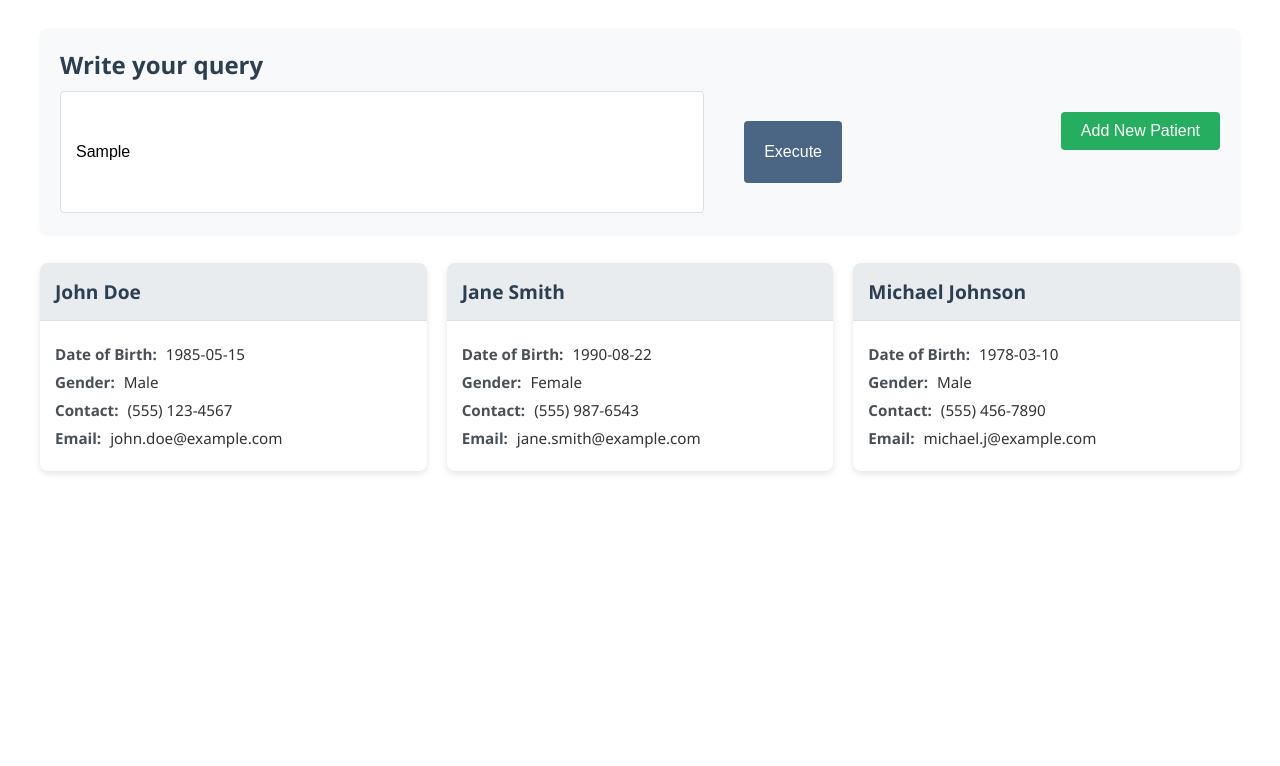
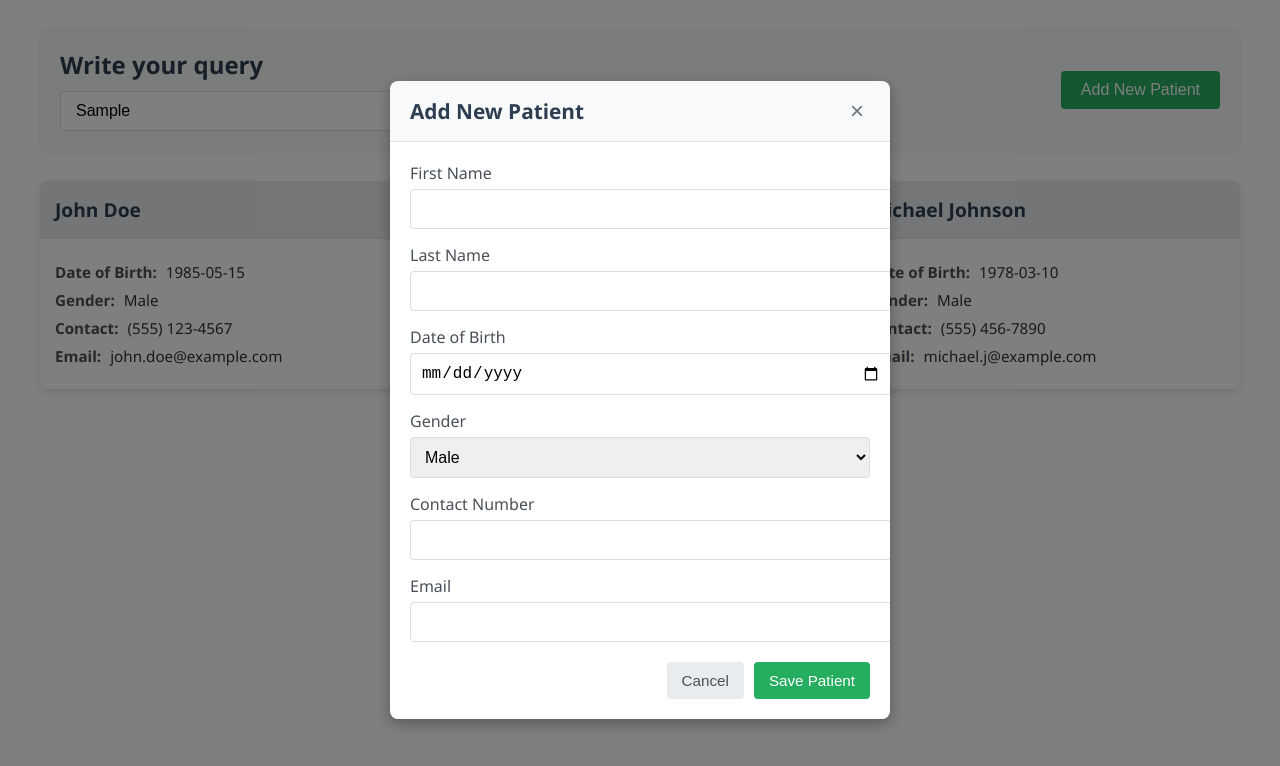
Before and after one commit to Misbahrahman/patientPortlaTest, a React (Vite) app: page / in a window 1280 px wide. Both pictures are taken after typing "Sample" into the empty fields and a click on the button "Add New Patient". Shown: the top 766 px of the page. Built offline with nearby package versions, Linux system fonts and the light colour scheme.

Commit message:
added new patient modal

```diff
--- a/src/App.jsx
+++ b/src/App.jsx
@@ -1,67 +1,65 @@
 import { useState } from "react";
-import PatientCard from "./patientCard";
+import PatientCard from "./components/patientCard";
+import PatientModal from "./components/patientModal";
+import { initialPatients } from "./Data/dummyData";
 
-const initialPatients = [
-  {
-    id: 1,
-    firstName: 'John',
-    lastName: 'Doe',
-    dateOfBirth: '1985-05-15',
-    gender: 'Male',
-    contactNumber: '(555) 123-4567',
-    email: 'john.doe@example.com'
-  },
-  {
-    id: 2,
-    firstName: 'Jane',
-    lastName: 'Smith',
-    dateOfBirth: '1990-08-22',
-    gender: 'Female',
-    contactNumber: '(555) 987-6543',
-    email: 'jane.smith@example.com'
-  },
-  {
-    id: 3,
-    firstName: 'Michael',
-    lastName: 'Johnson',
-    dateOfBirth: '1978-03-10',
-    gender: 'Male',
-    contactNumber: '(555) 456-7890',
-    email: 'michael.j@example.com'
-  }
-];
 
 function App() {
-  const [isModalOpen , setIsModalOpen] = useState(false);
+  const [isModalOpen, setIsModalOpen] = useState(false);
+  const [patients, setPatients] = useState(initialPatients);
+  const [query, setQuery] = useState('');
+
+  const handleQueryChange = (e) => {
+    setQuery(e.target.value);
+  };
+
+  const executeQuery = () => {
+    console.log(query);
+  };
+
+  const closeModal = () => {
+    setIsModalOpen(false);
+  };
+
+  const savePatient = (newPatient) => {
+    setPatients([...patients , newPatient]);
+    setIsModalOpen(false);
+  };
 
   return (
-    isModalOpen ? <></> : <div className="app-container">
+    <div className="app-container">
       <section className="header">
         <div className="query-container">
           <h2>Write your query</h2>
           <div className="search-controls">
             <input
               type="text"
+              value={query}
+              onChange={handleQueryChange}
               placeholder="Search patients..."
             />
-          <button className="execute-button" onClick={() => {}}>
+            <button className="execute-button" onClick={executeQuery}>
               Execute
             </button>
           </div>
         </div>
 
-      <button className="new-patient-button" onClick={() => {}}>
+        <button className="new-patient-button" onClick={() => setIsModalOpen(true)}>
           Add New Patient
         </button>
       </section>
 
       <section className="card-container">
-      {initialPatients.map(patient => (
-       <PatientCard key = {patient.id} patient={patient} />
+        {patients.map(patient => (
+          <PatientCard key={patient.id} patient={patient} />
         ))}
       </section>
+      <PatientModal
+        isOpen={isModalOpen}
+        onClose={closeModal}
+        onSave={savePatient}
+      />
     </div>
-
   );
 }
 
--- /dev/null
+++ b/src/components/PatientModal.jsx
@@ -0,0 +1,131 @@
+import { useState } from "react";
+
+const PatientModal = ({ isOpen, onClose, onSave }) => {
+    const [patient, setPatient] = useState({
+      firstName: '',
+      lastName: '',
+      dateOfBirth: '',
+      gender: 'Male',
+      contactNumber: '',
+      email: ''
+    });
+
+    const handleChange = (e) => {
+      const { name, value } = e.target;
+      setPatient(prevPatient => ({
+        ...prevPatient,
+        [name]: value
+      }));
+    };
+
+    const handleSubmit = (e) => {
+      e.preventDefault();
+
+      const newPatient = {
+        ...patient,
+        id: Date.now() //using date for uuid generation
+      };
+
+
+      onSave(newPatient);
+
+      setPatient({
+        firstName: '',
+        lastName: '',
+        dateOfBirth: '',
+        gender: 'Male',
+        contactNumber: '',
+        email: ''
+      });
+
+
+    };
+
+    if (!isOpen) return null;
+
+    return (
+      <div className="modal-overlay">
+        <div className="modal-container">
+          <div className="modal-header">
+            <h2>Add New Patient</h2>
+            <button className="close-button" onClick={onClose}>×</button>
+          </div>
+          <form onSubmit={handleSubmit} className="patient-form">
+            <div className="form-group">
+              <label htmlFor="firstName">First Name</label>
+              <input
+                type="text"
+                id="firstName"
+                name="firstName"
+                value={patient.firstName}
+                onChange={handleChange}
+                required
+              />
+            </div>
+            <div className="form-group">
+              <label htmlFor="lastName">Last Name</label>
+              <input
+                type="text"
+                id="lastName"
+                name="lastName"
+                value={patient.lastName}
+                onChange={handleChange}
+                required
+              />
+            </div>
+            <div className="form-group">
+              <label htmlFor="dateOfBirth">Date of Birth</label>
+              <input
+                type="date"
+                id="dateOfBirth"
+                name="dateOfBirth"
+                value={patient.dateOfBirth}
+                onChange={handleChange}
+                required
+              />
+            </div>
+            <div className="form-group">
+              <label htmlFor="gender">Gender</label>
+              <select
+                id="gender"
+                name="gender"
+                value={patient.gender}
+                onChange={handleChange}
+                required
+              >
+                <option value="Male">Male</option>
+                <option value="Female">Female</option>
+                <option value="Other">Other</option>
+              </select>
+            </div>
+            <div className="form-group">
+              <label htmlFor="contactNumber">Contact Number</label>
+              <input
+                type="tel"
+                id="contactNumber"
+                name="contactNumber"
+                value={patient.contactNumber}
+                onChange={handleChange}
+              />
+            </div>
+            <div className="form-group">
+              <label htmlFor="email">Email</label>
+              <input
+                type="email"
+                id="email"
+                name="email"
+                value={patient.email}
+                onChange={handleChange}
+              />
+            </div>
+            <div className="form-actions">
+              <button type="button" className="cancel-button" onClick={onClose}>Cancel</button>
+              <button type="submit" className="save-button">Save Patient</button>
+            </div>
+          </form>
+        </div>
+      </div>
+    );
+  };
+
+export default PatientModal;
--- /dev/null
+++ b/src/data/DummyData.jsx
@@ -0,0 +1,29 @@
+export const initialPatients = [
+  {
+    id: 1,
+    firstName: 'John',
+    lastName: 'Doe',
+    dateOfBirth: '1985-05-15',
+    gender: 'Male',
+    contactNumber: '(555) 123-4567',
+    email: 'john.doe@example.com'
+  },
+  {
+    id: 2,
+    firstName: 'Jane',
+    lastName: 'Smith',
+    dateOfBirth: '1990-08-22',
+    gender: 'Female',
+    contactNumber: '(555) 987-6543',
+    email: 'jane.smith@example.com'
+  },
+  {
+    id: 3,
+    firstName: 'Michael',
+    lastName: 'Johnson',
+    dateOfBirth: '1978-03-10',
+    gender: 'Male',
+    contactNumber: '(555) 456-7890',
+    email: 'michael.j@example.com'
+  }
+];
--- a/src/index.css
+++ b/src/index.css
@@ -1,4 +1,4 @@
-
+/* Main layout and container styles */
 .app-container {
   font-family: 'Segoe UI', Tahoma, Geneva, Verdana, sans-serif;
   max-width: 1200px;
@@ -7,7 +7,7 @@
   color: #333;
 }
 
-
+/* Header section styles */
 .header {
   display: flex;
   justify-content: space-between;
@@ -43,11 +43,9 @@
   border: 1px solid #ddd;
   border-radius: 4px;
   font-size: 1rem;
-  height: 100px;
 }
 
 .execute-button {
-  margin: 30px;
   padding: 10px 20px;
   background-color: #4b6584;
   color: white;
@@ -77,12 +75,14 @@
   background-color: #1e8449;
 }
 
+/* Card container styles */
 .card-container {
   display: grid;
   grid-template-columns: repeat(auto-fill, minmax(300px, 1fr));
   gap: 20px;
 }
 
+/* Patient card styles */
 .patient-card {
   background-color: white;
   border-radius: 8px;
@@ -123,7 +123,119 @@
   margin-right: 5px;
 }
 
+/* Modal styles */
+.modal-overlay {
+  position: fixed;
+  top: 0;
+  left: 0;
+  width: 100%;
+  height: 100%;
+  background-color: rgba(0, 0, 0, 0.5);
+  display: flex;
+  justify-content: center;
+  align-items: center;
+  z-index: 1000;
+}
 
+.modal-container {
+  background-color: white;
+  border-radius: 8px;
+  width: 90%;
+  max-width: 500px;
+  max-height: 90%;
+  overflow-y: auto;
+  box-shadow: 0 5px 15px rgba(0, 0, 0, 0.3);
+}
+
+.modal-header {
+  display: flex;
+  justify-content: space-between;
+  align-items: center;
+  padding: 15px 20px;
+  background-color: #f8f9fa;
+  border-bottom: 1px solid #dee2e6;
+}
+
+.modal-header h2 {
+  margin: 0;
+  font-size: 1.3rem;
+  color: #2c3e50;
+}
+
+.close-button {
+  background: none;
+  border: none;
+  font-size: 1.5rem;
+  cursor: pointer;
+  color: #6c757d;
+}
+
+.close-button:hover {
+  color: #343a40;
+}
+
+.patient-form {
+  padding: 20px;
+}
+
+.form-group {
+  margin-bottom: 15px;
+}
+
+.form-group label {
+  display: block;
+  margin-bottom: 5px;
+  font-weight: 500;
+  color: #495057;
+}
+
+.form-group input,
+.form-group select {
+  width: 100%;
+  padding: 10px;
+  border: 1px solid #ddd;
+  border-radius: 4px;
+  font-size: 1rem;
+}
+
+.form-actions {
+  display: flex;
+  justify-content: flex-end;
+  gap: 10px;
+  margin-top: 20px;
+}
+
+.cancel-button {
+  padding: 10px 15px;
+  background-color: #e9ecef;
+  color: #495057;
+  border: none;
+  border-radius: 4px;
+  cursor: pointer;
+  font-size: 0.95rem;
+  transition: background-color 0.2s;
+}
+
+.cancel-button:hover {
+  background-color: #dee2e6;
+}
+
+.save-button {
+  padding: 10px 15px;
+  background-color: #26ae60;
+  color: white;
+  border: none;
+  border-radius: 4px;
+  cursor: pointer;
+  font-size: 0.95rem;
+  transition: background-color 0.2s;
+}
+
+.save-button:hover {
+  background-color: #1e8449;
+}
+
+/* Responsive adjustments */
 @media (max-width: 768px) {
   .header {
     flex-direction: column;
@@ -142,4 +254,13 @@
   .card-container {
     grid-template-columns: 1fr;
   }
+
+  .form-actions {
+    flex-direction: column;
+  }
+
+  .cancel-button,
+  .save-button {
+    width: 100%;
+  }
 }
```
Also changed, not shown: src/components/PatientCard.jsx (renamed from src/patientCard.jsx). Lines whose indentation alone changed are shown as unchanged.
